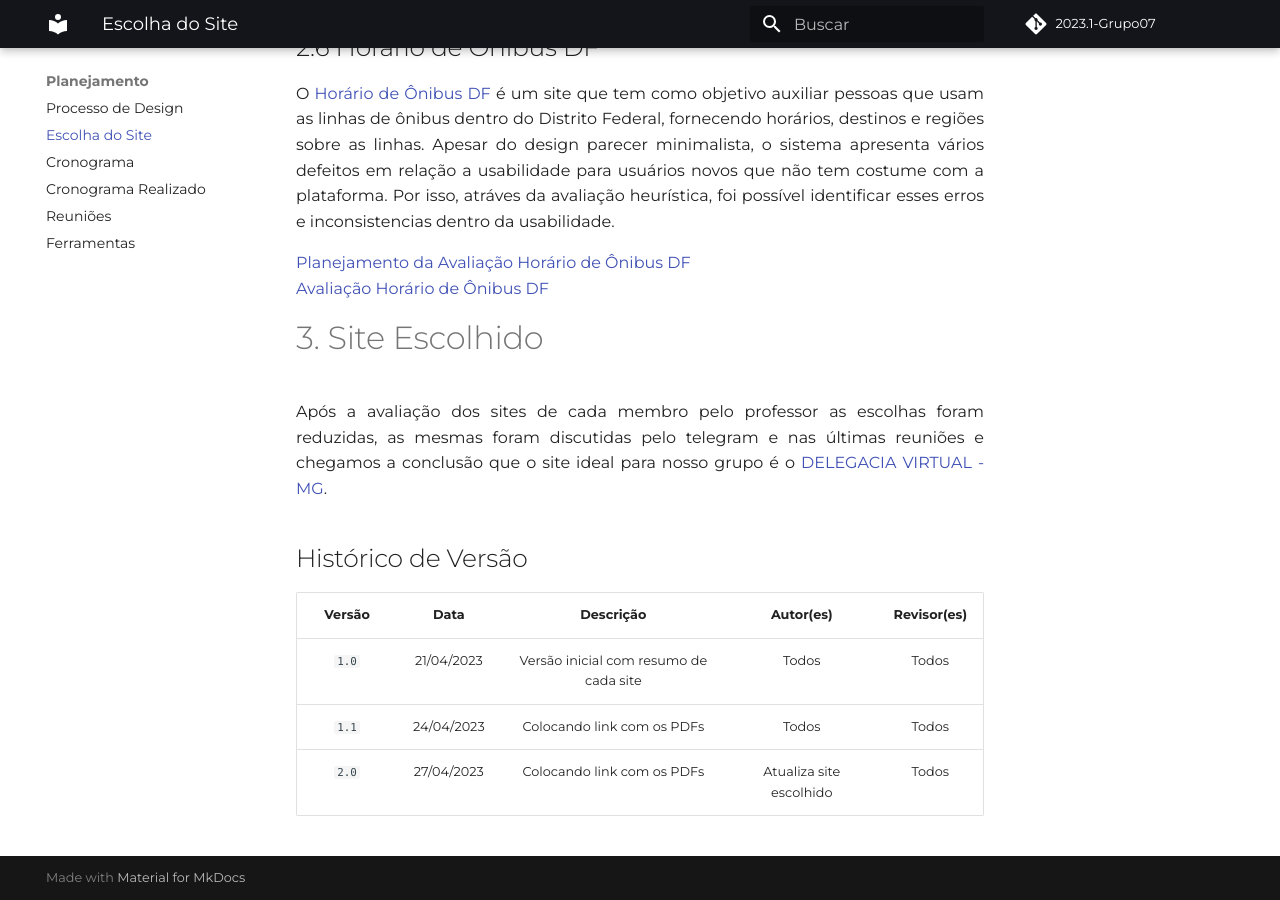
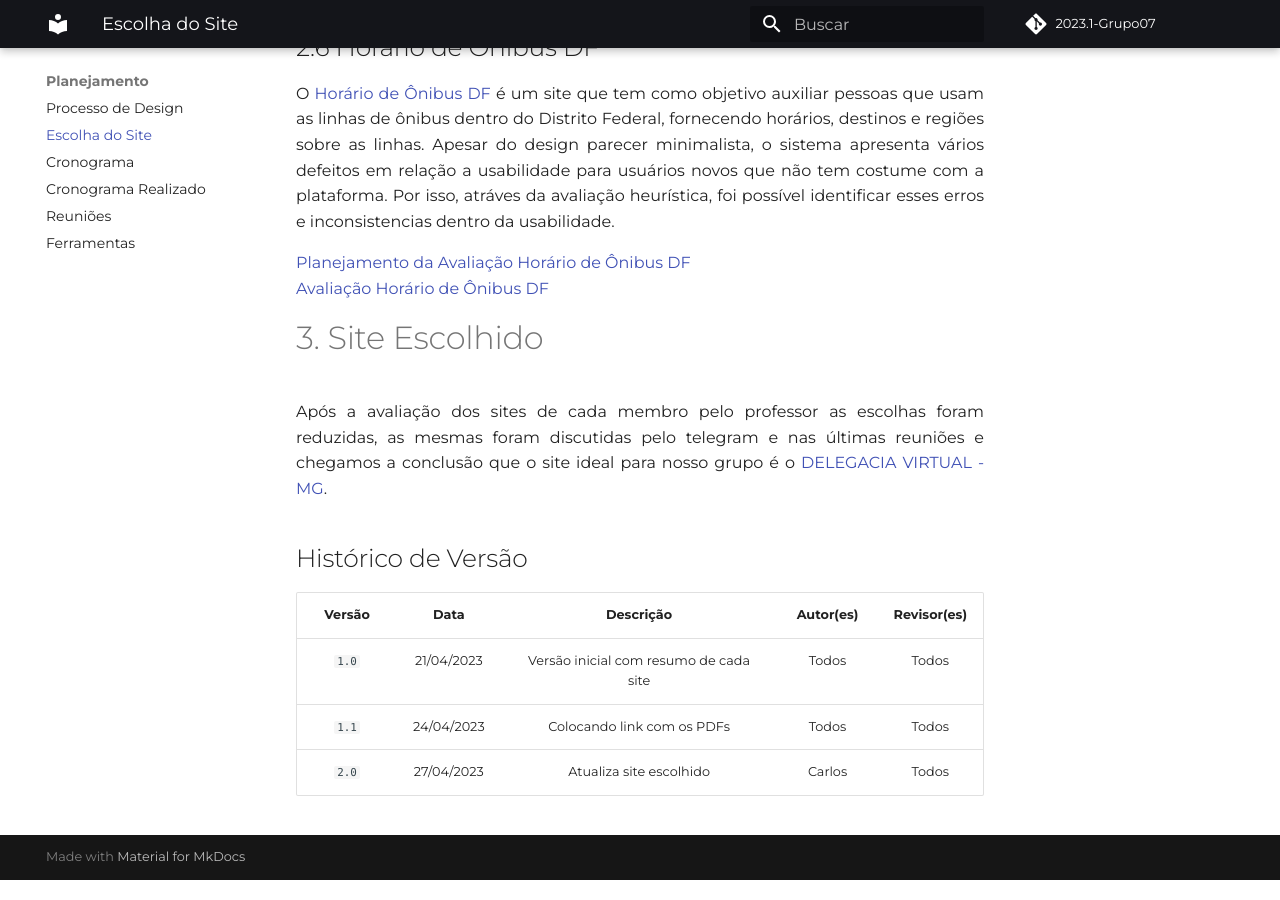
Before and after one commit to Interacao-Humano-Computador/2023.1-Agiel, an MkDocs documentation site: the page built from docs/planejamento/escolha_do_site.md, in a window 1280 px wide and 900 px high, scrolled down 2817 px. Built offline with MkDocs 1.6.1 and Material for MkDocs 9.7.7, drawn with Linux system fonts in a browser that asks for light colours; some web fonts are replaced; comment, search, counter and statistics services are not loaded.

Commit message:
docs: atualiza site escolhidos

```diff
--- a/docs/planejamento/escolha_do_site.md
+++ b/docs/planejamento/escolha_do_site.md
@@ -82,4 +82,4 @@ O <a href="https://horariodeonibusdf.com.br/">Horário de Ônibus DF</a> é um s
 |:------:|:----------:|:--------------------------------------:|:---------:|:-----------:|
 | `1.0`  | 21/04/2023 | Versão inicial com resumo de cada site |   Todos   |    Todos    |
 | `1.1`  | 24/04/2023 |       Colocando link com os PDFs       |   Todos   |    Todos    |
-| `2.0`  | 27/04/2023 |       Colocando link com os PDFs       |   Atualiza site escolhido   |    Todos    |
+| `2.0`  | 27/04/2023 |  Atualiza site escolhido   |  Carlos   |    Todos    |
```
